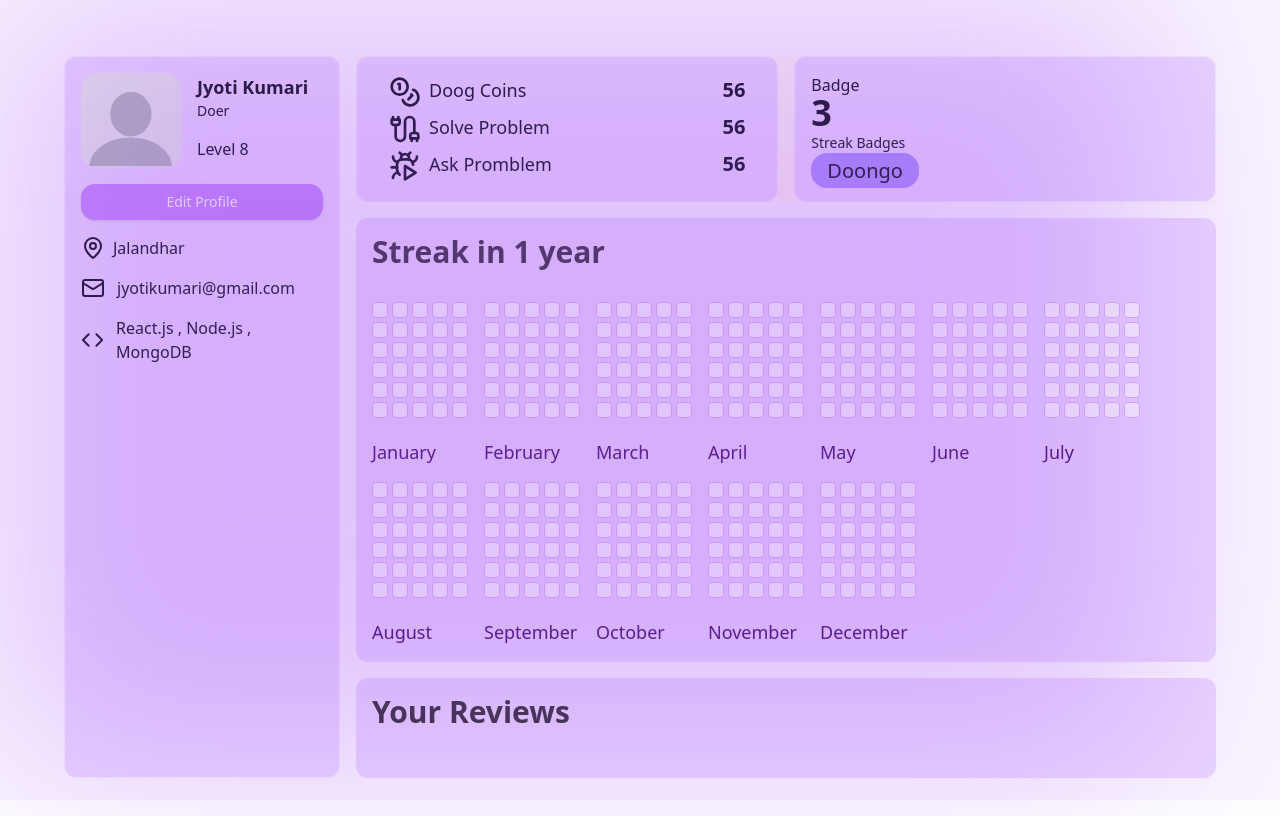
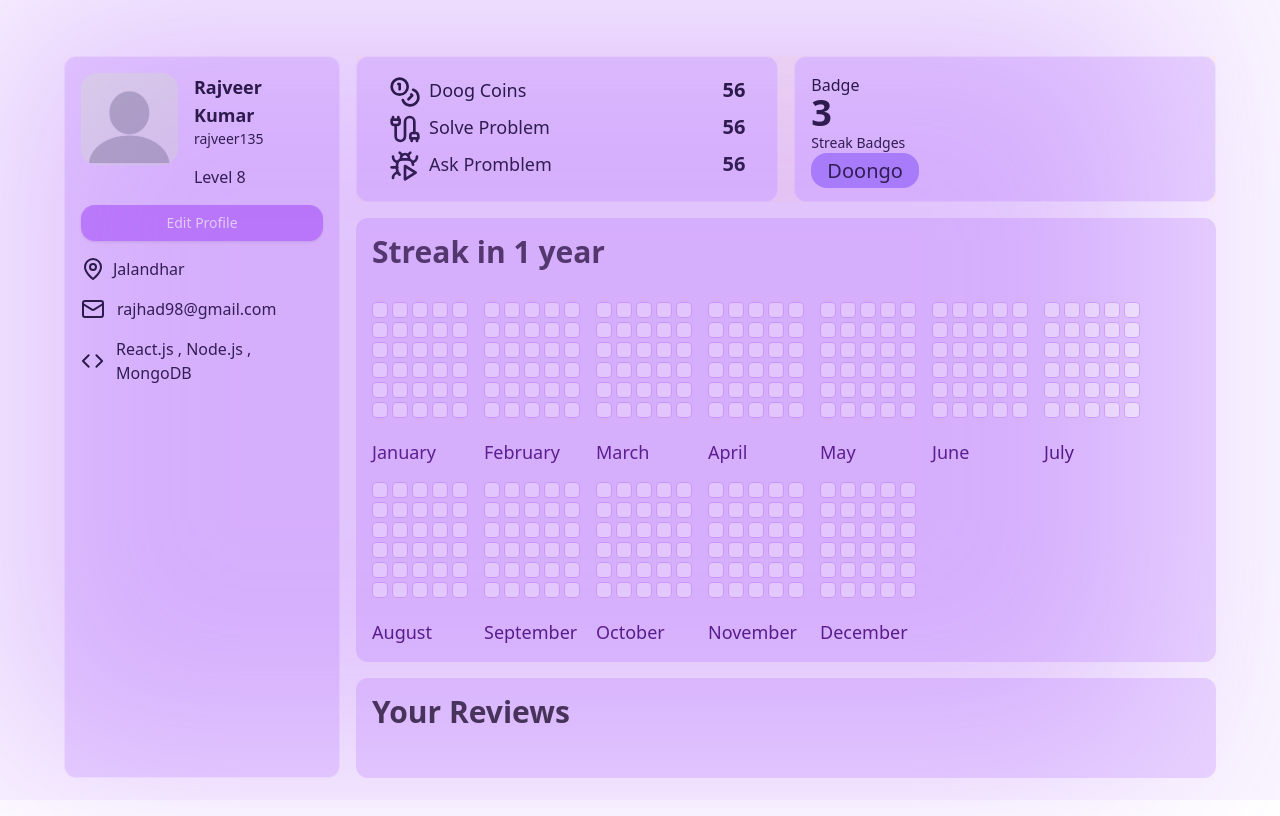
Before and after one commit to SurajjBhardwaj/Doogle, a Next.js app: page /profile in a window 1280 px wide. Built offline with nearby package versions, Linux system fonts and the light colour scheme.

Commit message:
updated the code

```diff
--- a/pages/profile/index.js
+++ b/pages/profile/index.js
@@ -32,8 +32,8 @@ const index = () => {
               </div>
 
               <div>
-                <h4 className="font-semibold text-lg">Jyoti Kumari</h4>
-                <p className="font-medium text-sm">Doer</p>
+                <h4 className="font-semibold text-lg">Rajveer Kumar</h4>
+                <p className="font-medium text-sm">rajveer135</p>
 
                 <p className="mt-4">Level 8</p>
               </div>
@@ -49,7 +49,7 @@ const index = () => {
               </div>
               <div className="flex gap-3 justify-start items-center">
                 <Mail />
-                <p>jyotikumari@gmail.com</p>
+                <p>rajhad98@gmail.com</p>
               </div>
 
               <div className="flex gap-3 justify-start items-center">
--- a/sections/profile/Home.js
+++ b/sections/profile/Home.js
@@ -58,7 +58,7 @@ const Home = () => {
             </HoverCardTrigger>
             <HoverCardContent className="w-60 bg-purple-50 border-purple-100">
               <div className="flex flex-col justify-between gap-2 text-black ">
-                <h4>Jyoti KM</h4>
+                <h4>Rajveer Singh </h4>
 
                 <Button variant="outline" className="rounded-xl ">
                   <Link href="/profile">View Profile</Link>
```
